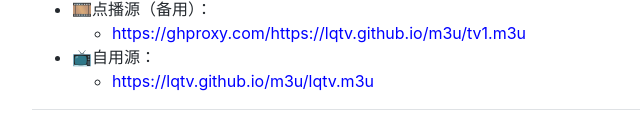
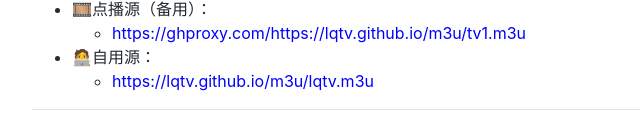
Before and after one commit to lqtv/lqtv.github.io, a plain HTML site: page index.html in a window 1280 px wide. Shown: the part 679-800 px from the top of the page, 111-751 px from the left. Drawn offline with Linux system fonts and the light colour scheme; a script that the page names is missing.

Commit message:
Update index.html

```diff
--- a/index.html
+++ b/index.html
@@ -72,7 +72,7 @@
             </li>
         </ul>
     </li>
-    <li>📺自用源：
+    <li>🧑‍💻自用源：
         <ul>
             <li>
                 <a href="https://lqtv.github.io/m3u/lqtv.m3u" target="-blank">https://lqtv.github.io/m3u/lqtv.m3u</a>
```
